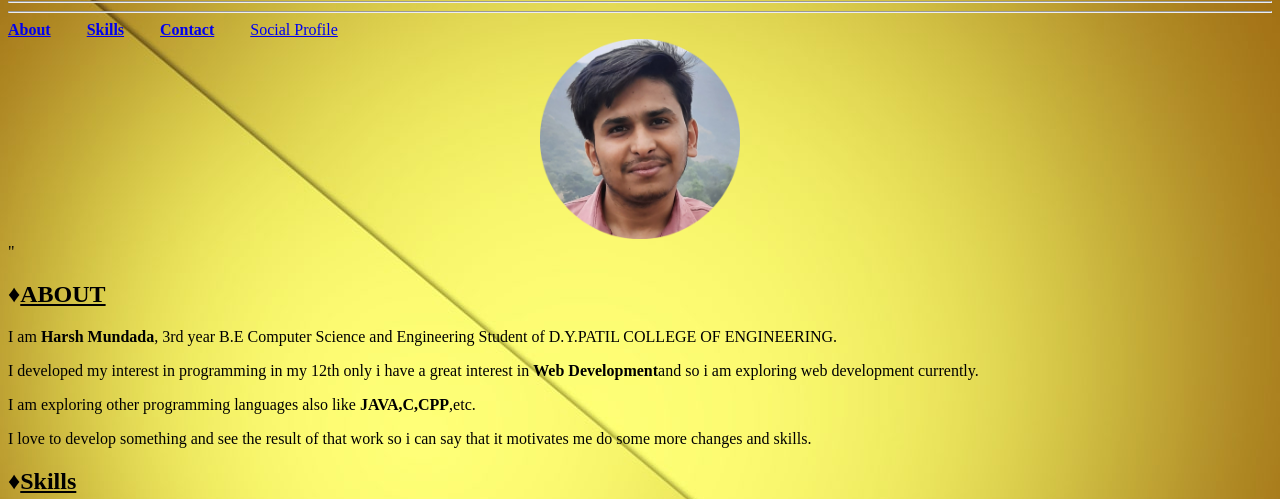
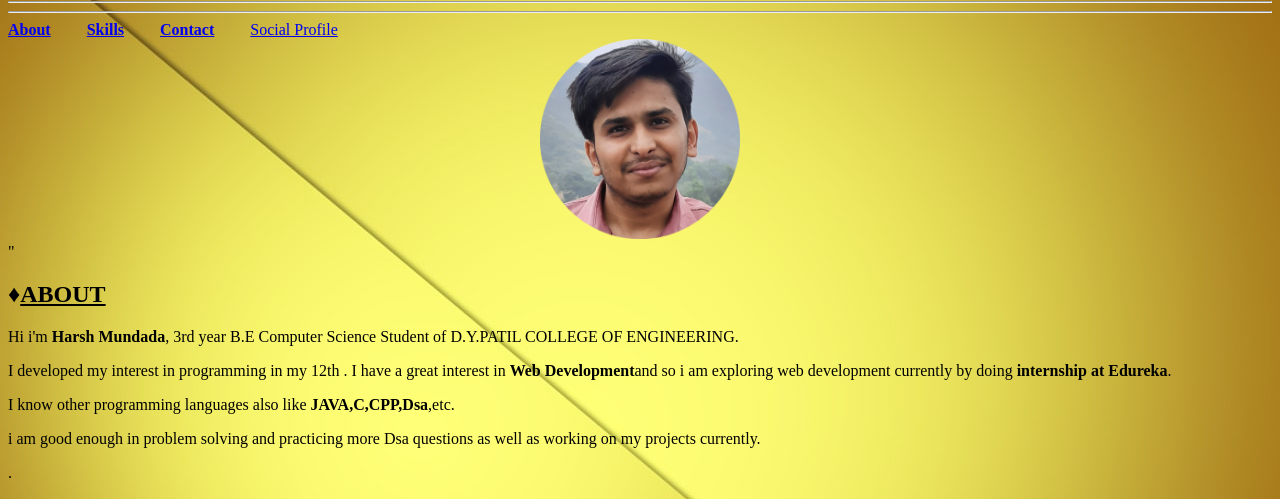
Before and after one commit to harshmundada/harsh-profile, a plain HTML site: page index.html in a window 1280 px wide. Shown: the part 79-578 px from the top of the page. Drawn offline with Linux system fonts and the light colour scheme.

Commit message:
intial commit

```diff
--- a/index.html
+++ b/index.html
@@ -25,10 +25,10 @@
 </div>
 <div id="about">"
       <h2>&diams;<u>ABOUT</u></h2>
-      <p>I am <b>Harsh Mundada</b>, 3rd year B.E Computer Science and Engineering Student of D.Y.PATIL COLLEGE OF ENGINEERING.</p>
-      <p>I developed my interest in programming in my 12th only i have a great interest in <b>Web Development</b>and so i am exploring web development currently.</p>
-      <p>I am exploring other programming languages also like <b>JAVA,C,CPP</b>,etc.</p>
-      <p>I love to develop something and see the result of that work so i can say that it motivates me do some more changes and skills. </p>
+      <p>Hi i'm <b>Harsh Mundada</b>, 3rd year B.E Computer Science Student of D.Y.PATIL COLLEGE OF ENGINEERING.</p>
+      <p>I developed my interest in programming in my 12th . I have a great interest in <b>Web Development</b>and so i am exploring web development currently by doing <b>internship at Edureka</b>.</p>
+      <p>I know other programming languages also like <b>JAVA,C,CPP,Dsa</b>,etc.</p>
+      <p>i am good enough in problem solving and practicing more Dsa questions as well as working on my projects currently.</p> .
 
   </div>
 
```
